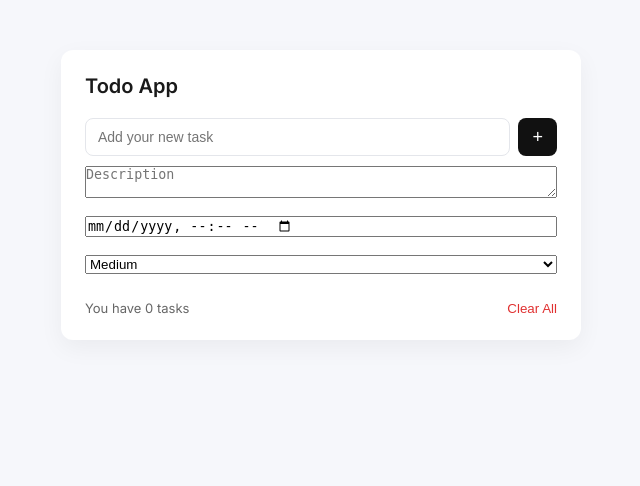
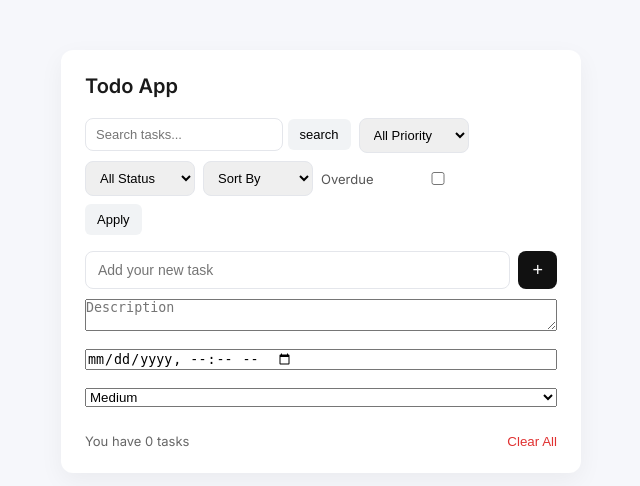
Before and after one commit to sankalp90/django-todo-app, a Django app: page / in a window 1280 px wide. Shown: the part 70-556 px from the top of the page, without its empty margins (319-959 px from the left). Run offline with Django 5.2, Linux system fonts and the light colour scheme; the visitor is signed in with stand-in values (Sample User, id 1); data that the repository does not hold is empty.

Commit message:
added search box and filter feature

```diff
--- a/static/css/style.css
+++ b/static/css/style.css
@@ -31,6 +31,41 @@ body {
     margin-bottom: 20px;
     font-weight: 600;
 }
+/* FILTER BAR */
+.filter-bar {
+    display: flex;
+    flex-wrap: wrap;
+    gap: 8px;
+    margin-bottom: 16px;
+}
+
+.filter-bar input,
+.filter-bar select {
+    padding: 8px 10px;
+    border: 1px solid #e4e6eb;
+    border-radius: 8px;
+    font-size: 13px;
+}
+
+.filter-bar input {
+    flex: 1;
+    min-width: 120px;
+}
+
+.filter-bar select {
+    min-width: 110px;
+}
+
+.filter-bar label {
+    font-size: 13px;
+    color: #555;
+    display: flex;
+    align-items: center;
+}
+
+.filter-bar button {
+    padding: 8px 12px;
+}
 
 /* INPUT GROUP */
 .input-group {
@@ -48,6 +83,19 @@ body {
     font-size: 14px;
 }
 
+/* SEARCH BUTTON */
+.search-btn{
+    border: none;
+    background: #f1f3f5;
+    padding: 6px 8px;
+    border-radius: 6px;
+    cursor: pointer;
+    font-size: 13px;
+
+}
+.search-btn:hover {
+    background: #e4e6eb;
+}
 /* BUTTON */
 .add-btn {
     background: #111;
--- a/todo/templates/todo/list.html
+++ b/todo/templates/todo/list.html
@@ -13,6 +13,55 @@
 
 <div class="todo-container" style="margin-top: 80px;">
     <h2>Todo App</h2>
+
+    <!-- FILTER + SEARCH -->
+    <form method="GET" class="filter-bar">
+
+        <!-- Search -->
+        <div class="search-group">
+            <input type="text"
+                name="search"
+                placeholder="Search tasks..."
+                value="{{ request.GET.search }}">
+
+            <button type="submit" class="search-btn">search</button>
+        </div>
+
+        <!-- Priority -->
+        <select name="priority">
+            <option value="">All Priority</option>
+            <option value="L" {% if request.GET.priority == "L" %}selected{% endif %}>Low</option>
+            <option value="M" {% if request.GET.priority == "M" %}selected{% endif %}>Medium</option>
+            <option value="H" {% if request.GET.priority == "H" %}selected{% endif %}>High</option>
+        </select>
+
+        <!-- Status -->
+        <select name="status">
+            <option value="">All Status</option>
+            <option value="pending" {% if request.GET.status == "pending" %}selected{% endif %}>Pending</option>
+            <option value="completed" {% if request.GET.status == "completed" %}selected{% endif %}>Completed</option>
+        </select>
+
+        <!-- Sort -->
+        <select name="sort">
+            <option value="">Sort By</option>
+            <option value="due_date" {% if request.GET.sort == "due_date" %}selected{% endif %}>Due Date ↑</option>
+            <option value="-due_date" {% if request.GET.sort == "-due_date" %}selected{% endif %}>Due Date ↓</option>
+        </select>
+
+        <!-- Overdue -->
+        <label style="display:flex; align-items:center; gap:5px;">
+            Overdue
+            <input type="checkbox"
+                name="overdue"
+                value="true"
+                {% if request.GET.overdue == "true" %}checked{% endif %}>
+
+        </label>
+
+        <button type="submit" class="btn">Apply</button>
+
+    </form>
 
     <!-- ADD TASK -->
     <form method="POST">
--- a/todo/views.py
+++ b/todo/views.py
@@ -4,11 +4,13 @@ from django.utils import timezone
 from django.utils.dateparse import parse_datetime
 from django.contrib.auth.decorators import login_required
 from django.contrib.auth.models import User
+from django.db.models import Q
 
 
 @login_required
 def todo_list(request):
-    todos = Todo.objects.filter(user=request.user).order_by('-id')
+    todos = Todo.objects.filter(user=request.user)
+    todos = filter_todos(request, todos)
 
     if request.method == "POST":
 
@@ -56,7 +58,7 @@ def todo_list(request):
 
         if "delete_task" in request.POST:
             task_id = request.POST.get("task_id")
-            todo = get_object_or_404(Todo, id=task_id)
+            todo = get_object_or_404(Todo, id=task_id, user = request.user)
             todo.delete()
             return redirect("todo_list")
 
@@ -66,5 +68,43 @@ def todo_list(request):
 
     return render(request, "todo/list.html", {
         "todos": todos,
-        "task_count": todos.count()
+        "task_count": len(todos)
     })
+
+def filter_todos(request,queryset):
+    search = request.GET.get("search")
+    priority = request.GET.get("priority")
+    status = request.GET.get("status")
+    sort = request.GET.get("sort")
+    overdue = request.GET.get("overdue")
+
+    if  search:
+        queryset = queryset.filter(
+            Q(title__icontains = search) |
+            Q(description__icontains = search)
+        )
+
+    if priority :
+        queryset = queryset.filter(priority=priority)
+
+    if status:
+        if status == "completed":
+            queryset = queryset.filter(completed = True)
+        elif status == "pending":
+            queryset = queryset.filter(completed = False)
+
+    if overdue == "true":
+        queryset = queryset.filter(
+            due_date__lt=timezone.now(),
+            completed=False
+        )
+
+    if sort == "due_date":
+        queryset = queryset.order_by("due_date")
+
+    elif sort == "-due_date":
+        queryset = queryset.order_by("-due_date")
+    else:
+        queryset = queryset.order_by("-id")
+
+    return queryset
```
Also changed, not shown: other parts of static/css/style.css (+43 -0 lines), todo_project/settings.py (+11 -11 lines).
